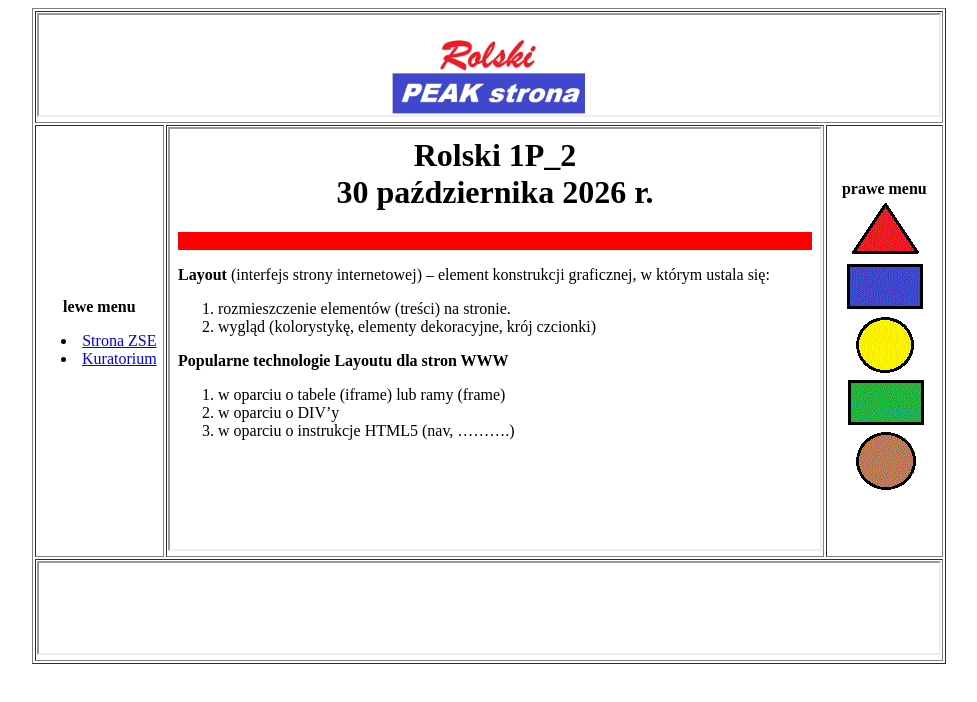
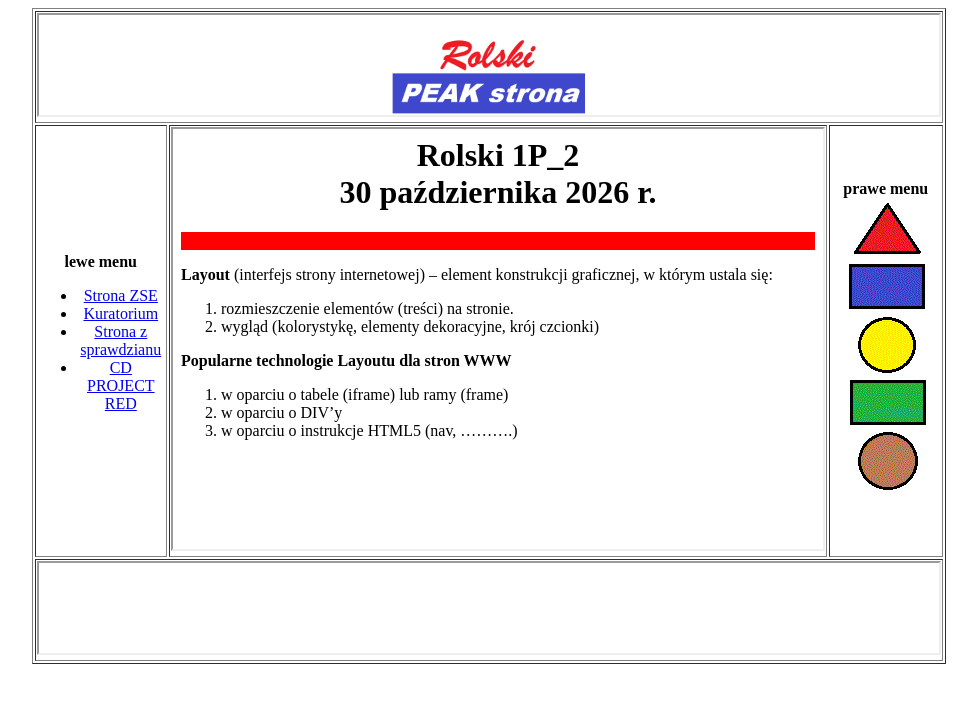
Before and after one commit to NiksonZSExP/Nastepna-strona, a plain HTML site: page index.html in a window 1280 px wide. Shown: the whole page, without its empty margins (151-1128 px from the left). Drawn offline with Linux system fonts and the light colour scheme.

Commit message:
Dodanie 2 moich linków do lewego okna

```diff
--- a/index.html
+++ b/index.html
@@ -29,7 +29,15 @@
 				</li>
 
 				<li>
-         			<a href="https://www.kuratorium.gda.pl/" target="obszar_glowny">Kuratorium</a>
+         		<a href="https://www.kuratorium.gda.pl/" target="obszar_glowny">Kuratorium</a>
+  				</li>
+
+				<li>
+				<a href="https://niksonzsexp.github.io/Sprawdzian1/" target="obszar_glowny">Strona z sprawdzianu</a>
+				</li>
+
+				<li>
+         		<a href="https://www.cdprojektred.com/en" target="obszar_glowny">CD PROJECT RED</a>
   				</li>
 			</ul>
               </td>
```
